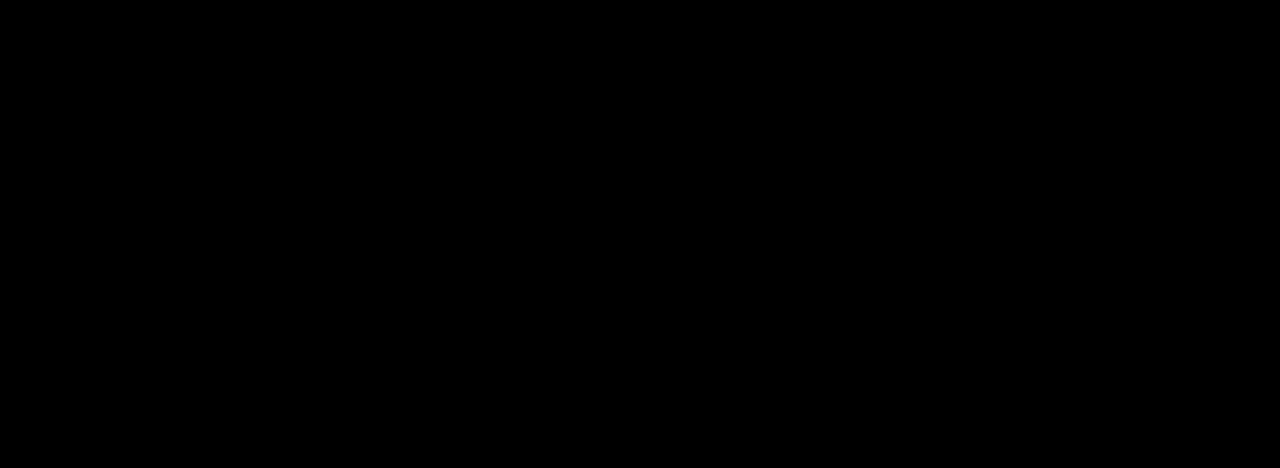
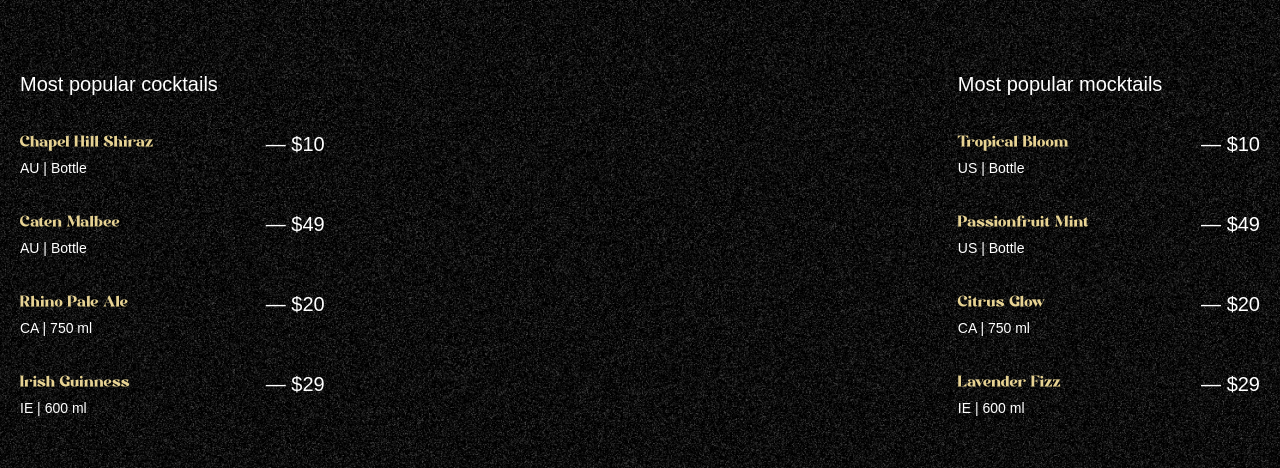
Before and after one commit to nihilno/mojito-cocktail, a React (Vite) app: page / in a window 1280 px wide. Shown: the part 890-1358 px from the top of the page. Built offline with nearby package versions, Linux system fonts and the light colour scheme; a web font is replaced by a local one.

Commit message:
implement COCKtails

```diff
--- a/src/App.tsx
+++ b/src/App.tsx
@@ -1,5 +1,6 @@
 import gsap from "gsap";
 import { ScrollTrigger, SplitText } from "gsap/all";
+import Cocktails from "./components/cocktails";
 import Hero from "./components/hero";
 import Navbar from "./components/navbar";
 
@@ -10,6 +11,7 @@
     <main>
       <Navbar />
       <Hero />
+      <Cocktails />
     </main>
   );
 }
--- /dev/null
+++ b/src/components/cocktails.tsx
@@ -0,0 +1,72 @@
+import { useGSAP } from "@gsap/react";
+import gsap from "gsap";
+import { cocktailLists, mocktailLists } from "../lib/constants";
+
+function Cocktails() {
+  useGSAP(() => {
+    const parallaxTl = gsap.timeline({
+      scrollTrigger: {
+        trigger: "#cocktails",
+        start: "top 30%",
+        end: "bottom 80%",
+        scrub: true,
+      },
+    });
+
+    parallaxTl
+      .from("#c-left-leaf", { x: -100, y: 100 })
+      .from("#c-right-leaf", { x: 100, y: 100 });
+  }, []);
+
+  return (
+    <section id="cocktails" className="noisy">
+      <img
+        src="/images/cocktail-left-leaf.png"
+        alt="Left leaf"
+        id="c-left-leaf"
+      />
+      <img
+        src="/images/cocktail-right-leaf.png"
+        alt="Right leaf"
+        id="c-right-leaf"
+      />
+
+      <div className="list">
+        <div className="popular">
+          <h2>Most popular cocktails</h2>
+          <ul>
+            {cocktailLists.map((drink) => (
+              <li key={drink.name}>
+                <div className="md:me-28">
+                  <h3>{drink.name}</h3>
+                  <p>
+                    {drink.country} | {drink.detail}
+                  </p>
+                </div>
+                <span>&mdash; {drink.price}</span>
+              </li>
+            ))}
+          </ul>
+        </div>
+        <div className="loved">
+          <h2>Most popular mocktails</h2>
+          <ul>
+            {mocktailLists.map((drink) => (
+              <li key={drink.name}>
+                <div className="me-28">
+                  <h3>{drink.name}</h3>
+                  <p>
+                    {drink.country} | {drink.detail}
+                  </p>
+                </div>
+                <span>&mdash; {drink.price}</span>
+              </li>
+            ))}
+          </ul>
+        </div>
+      </div>
+    </section>
+  );
+}
+
+export default Cocktails;
--- a/src/components/hero.tsx
+++ b/src/components/hero.tsx
@@ -92,7 +92,7 @@
           <div className="content">
             <div className="hidden space-y-5 md:block">
               <p>Relaxed. Tropical. Inviting.</p>
-              <p className="subtitle">
+              <p className="subtitle text-center">
                 Sip the Spirit <br /> of Summer
               </p>
             </div>
--- a/src/components/navbar.tsx
+++ b/src/components/navbar.tsx
@@ -24,7 +24,7 @@
   }, []);
 
   return (
-    <nav>
+    <nav className="md:py-6">
       <div>
         <a href="#home" className="flex items-center gap-2">
           <img src="/images/logo.png" alt="Logo" />
--- a/src/index.css
+++ b/src/index.css
@@ -124,7 +124,7 @@
         }
 
         p:last-of-type {
-          @apply text-center 2xl:text-start;
+          @apply 2xl:text-start;
         }
 
         .view-cocktails {
@@ -150,11 +150,11 @@
     @apply relative min-h-dvh w-full overflow-hidden;
 
     #c-left-leaf {
-      @apply absolute -top-20 left-0 w-1/3 md:top-auto md:bottom-0 md:w-fit;
+      @apply absolute bottom-0 left-0 w-1/3 md:top-auto md:bottom-0 md:w-fit;
     }
 
     #c-right-leaf {
-      @apply absolute -top-20 right-0 w-1/3 md:top-auto md:bottom-0 md:w-fit;
+      @apply absolute right-0 bottom-0 w-1/3 md:top-auto md:bottom-0 md:w-fit;
     }
 
     .list {
--- a/src/lib/constants.ts
+++ b/src/lib/constants.ts
@@ -5,59 +5,59 @@
   { title: "Contact", id: "contact" },
 ];
 
-// const cocktailLists = [
-//  {
-// 	name: "Chapel Hill Shiraz",
-// 	country: "AU",
-// 	detail: "Battle",
-// 	price: "$10",
-//  },
-//  {
-// 	name: "Caten Malbee",
-// 	country: "AU",
-// 	detail: "Battle",
-// 	price: "$49",
-//  },
-//  {
-// 	name: "Rhino Pale Ale",
-// 	country: "CA",
-// 	detail: "750 ml",
-// 	price: "$20",
-//  },
-//  {
-// 	name: "Irish Guinness",
-// 	country: "IE",
-// 	detail: "600 ml",
-// 	price: "$29",
-//  },
-// ];
+export const cocktailLists = [
+  {
+    name: "Chapel Hill Shiraz",
+    country: "AU",
+    detail: "Bottle",
+    price: "$10",
+  },
+  {
+    name: "Caten Malbee",
+    country: "AU",
+    detail: "Bottle",
+    price: "$49",
+  },
+  {
+    name: "Rhino Pale Ale",
+    country: "CA",
+    detail: "750 ml",
+    price: "$20",
+  },
+  {
+    name: "Irish Guinness",
+    country: "IE",
+    detail: "600 ml",
+    price: "$29",
+  },
+];
 
-// const mockTailLists = [
-//  {
-// 	name: "Tropical Bloom",
-// 	country: "US",
-// 	detail: "Battle",
-// 	price: "$10",
-//  },
-//  {
-// 	name: "Passionfruit Mint",
-// 	country: "US",
-// 	detail: "Battle",
-// 	price: "$49",
-//  },
-//  {
-// 	name: "Citrus Glow",
-// 	country: "CA",
-// 	detail: "750 ml",
-// 	price: "$20",
-//  },
-//  {
-// 	name: "Lavender Fizz",
-// 	country: "IE",
-// 	detail: "600 ml",
-// 	price: "$29",
-//  },
-// ];
+export const mocktailLists = [
+  {
+    name: "Tropical Bloom",
+    country: "US",
+    detail: "Bottle",
+    price: "$10",
+  },
+  {
+    name: "Passionfruit Mint",
+    country: "US",
+    detail: "Bottle",
+    price: "$49",
+  },
+  {
+    name: "Citrus Glow",
+    country: "CA",
+    detail: "750 ml",
+    price: "$20",
+  },
+  {
+    name: "Lavender Fizz",
+    country: "IE",
+    detail: "600 ml",
+    price: "$29",
+  },
+];
 
 // const profileLists = [
 //  {
```
